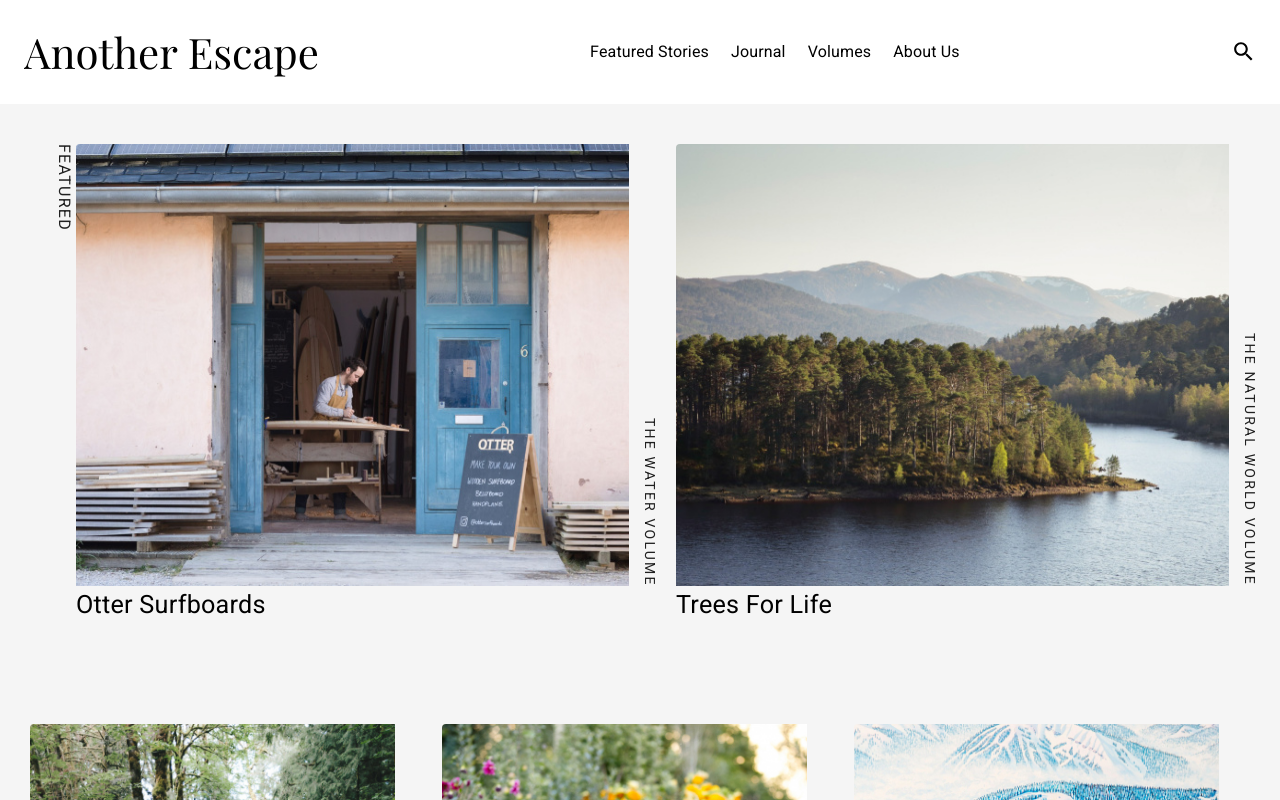
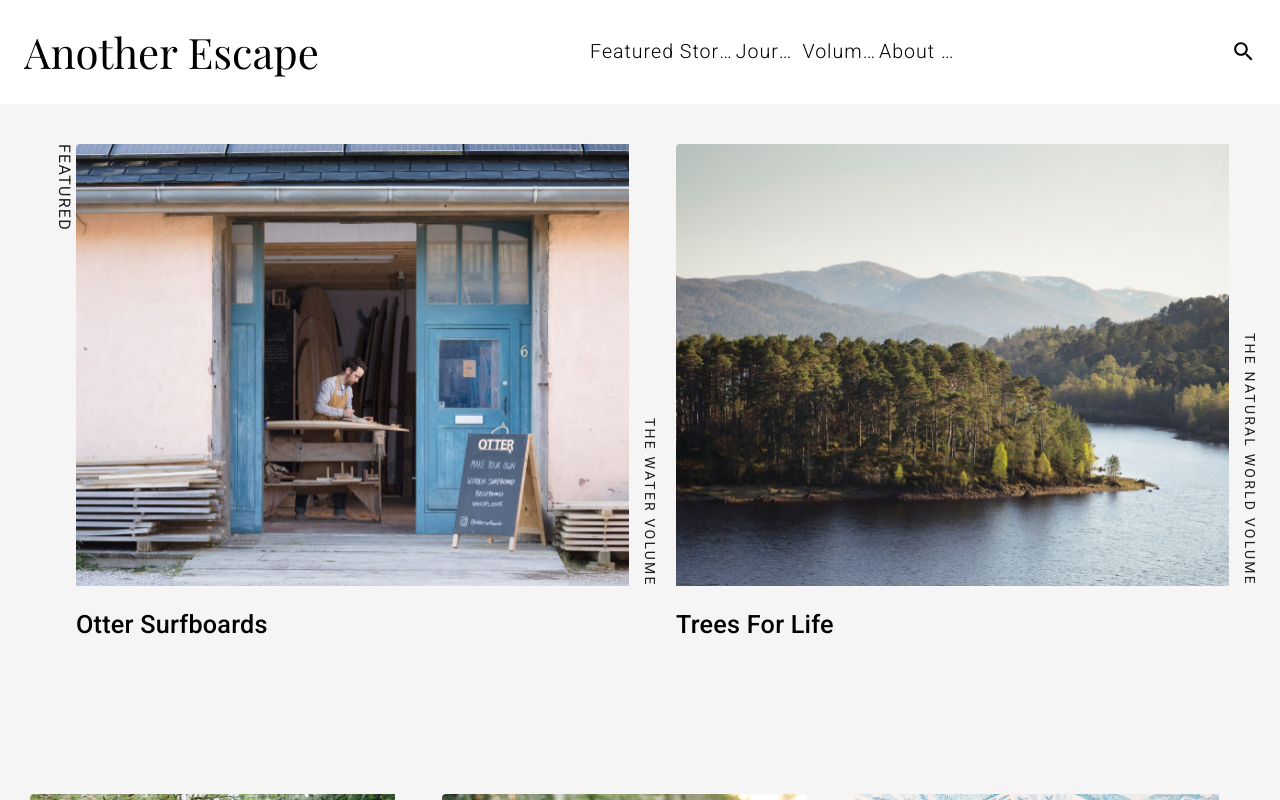
Before and after one commit to aliraza944/Travel-Blog, a Next.js app: page / in a window 1280 px wide. Shown: the top 800 px of the page. Built offline with nearby package versions, Linux system fonts and the light colour scheme; a web font is replaced by a local one.

Commit message:
Fixed styling issues on small screens

```diff
--- a/Components/Card/Styles.js
+++ b/Components/Card/Styles.js
@@ -15,11 +15,7 @@
     width: "100%",
     marginRight: "10px",
   },
-  responsiveImage: {
-    width: "100% !important",
-    height: "100% !important ",
-    objectFit: "contain",
-  },
+
   content: {
     width: "100%",
     display: "flex",
@@ -49,7 +45,7 @@
     writingMode: "horizontal-tb",
     width: "100%",
     textAlign: "center",
-
+    margin: "20px 0 0 0",
     [theme.breakpoints.up("md")]: {
       writingMode: "vertical-rl",
       textAlign: "center",
@@ -60,11 +56,18 @@
     fontSize: "1.2em",
     color: "#2222229e",
     textTransform: "uppercase",
+    margin: "20px 0",
   },
   bottomTitle: {
     fontSize: "1.8em",
     textTransform: "capitalize",
     color: "#000",
+    fontWeight: 500,
+    margin: "0 0 50px 0",
+    [theme.breakpoints.down("md")]: {
+      fontSize: "1.4em",
+      fontWeight: 500,
+    },
   },
   tagesandtitles: {
     width: "100%",
--- a/Components/Navigation/Styles.js
+++ b/Components/Navigation/Styles.js
@@ -27,15 +27,19 @@
     width: "30%",
     textAlign: "center",
     textTransform: "capitalize",
-    fontFamily: "Gordita",
-    fontSize: "1.5em",
-    letterSpacing: "1px",
+
     [theme.breakpoints.up("md")]: {
       display: "flex",
       justifyContent: "space-between",
       alignItems: "center",
     },
   },
+  Elements: {
+    fontSize: "1.4em",
+    letterSpacing: "1px",
+    fontWeight: 300,
+  },
+
   searchIcon: {
     display: "none",
 
--- a/Components/Navigation/index.js
+++ b/Components/Navigation/index.js
@@ -15,10 +15,18 @@
     <>
       {mobile && <Divider style={{ margin: "40px 0 10px 0" }} />}
       <div className={mobile ? classes.drawer : classes.navItems}>
-        <Typography noWrap>Featured Stories</Typography>
-        <Typography noWrap>Journal</Typography>
-        <Typography noWrap>Volumes</Typography>
-        <Typography noWrap>About us</Typography>
+        <Typography className={classes.Elements} noWrap>
+          Featured Stories
+        </Typography>
+        <Typography className={classes.Elements} noWrap>
+          Journal
+        </Typography>
+        <Typography className={classes.Elements} noWrap>
+          Volumes
+        </Typography>
+        <Typography className={classes.Elements} noWrap>
+          About us
+        </Typography>
       </div>
     </>
   );
--- a/Components/ProductCard/Styles.js
+++ b/Components/ProductCard/Styles.js
@@ -3,7 +3,7 @@
 const useStyles = makeStyles((theme) => ({
   root: {
     width: "100%",
-    margin: "100px 0 0 0",
+    margin: "0px 0 0 0",
     backgroundColor: "#eee",
     boxShadow: "none",
   },
@@ -12,15 +12,18 @@
     display: "flex",
     justifyContent: "flex-start",
     flexDirection: "column",
-    padding: "16px 25px",
+    padding: "16px 32px",
   },
   featuredVolume: {
     color: "#4d4d4d",
     letterSpacing: "0.08em",
     textTransform: "uppercase",
-    fontSize: "1.2em",
-    fontWeight: 600,
+    fontSize: "1em",
+    fontWeight: 400,
     margin: "0 0 20px 0",
+    [theme.breakpoints.up("md")]: {
+      fontSize: "1.2em",
+    },
   },
   titleandprice: {
     display: "flex",
@@ -32,13 +35,25 @@
     marginRight: "10px",
   },
   productTitle: {
-    margin: "0 0 20px 0",
-    fontSize: "1.4em",
-    fontWeight: "bold",
+    margin: "0 0 0px 0",
+    fontSize: "1.2em",
+    fontWeight: "500",
+    textTransform: "capitalize",
+    [theme.breakpoints.up("md")]: {
+      margin: "0 0 0px 0",
+      fontWeight: "600",
+
+      fontSize: "1.4em",
+    },
   },
   productPrice: {
-    fontSize: "1.5em",
+    fontSize: "1em",
     color: "#4d4d4d",
+    [theme.breakpoints.up("md")]: {
+      margin: "0 0 10px 0",
+
+      fontSize: "1.2em",
+    },
   },
 }));
 
--- a/Components/ProductCard/index.js
+++ b/Components/ProductCard/index.js
@@ -30,10 +30,10 @@
   const classes = useStyles();
   return (
     <>
-      <Grid container>
+      <Grid container style={{ marginTop: "40px" }}>
         {products.map((product) => {
           return (
-            <Grid item xs={12} md={4}>
+            <Grid item xs={12} md={4} key={product.title}>
               <Card className={classes.root}>
                 <CardMedia className={classes.media}>
                   <Image
--- a/Components/Shop/Styles.js
+++ b/Components/Shop/Styles.js
@@ -29,11 +29,24 @@
   },
   productContent: {
     textAlign: "left",
-    margin: "0 0 0 40px",
+    margin: "0 0 0 0px",
+    width: "50%",
     [theme.breakpoints.down("md")]: {
       textAlign: "center",
       margin: "0 0 0 0px",
+      width: "100%",
     },
+  },
+  gridImageItem: {
+    display: "flex",
+    justifyContent: "flex-end",
+    [theme.breakpoints.down("md")]: {
+      justifyContent: "center",
+    },
+  },
+
+  featuredProductGridImage: {
+    width: "40%",
   },
   featuredVolume: {
     color: "#4d4d4d",
@@ -41,6 +54,10 @@
     textTransform: "uppercase",
     fontSize: "1.2em",
     fontWeight: 600,
+    [theme.breakpoints.down("md")]: {
+      fontSize: "1em",
+      fontWeight: 400,
+    },
   },
   featuredTitle: {
     color: "#000",
@@ -48,8 +65,12 @@
     textTransform: "captilize",
     fontSize: "1.8em",
     fontWeight: 800,
+    [theme.breakpoints.down("md")]: {
+      fontSize: "1.4em",
+      fontWeight: 600,
+    },
   },
-  feaaturedDescription: {
+  featuredDescription: {
     letterSpacing: "0.08em",
     fontSize: "1.2em",
     fontWeight: 400,
@@ -57,6 +78,8 @@
     [theme.breakpoints.down("md")]: {
       textAlign: "center",
       width: "100%",
+      fontSize: "1em",
+      fontWeight: 400,
     },
   },
 }));
--- a/Components/Shop/index.js
+++ b/Components/Shop/index.js
@@ -12,11 +12,28 @@
         <span>shop</span>
       </div>
       <div className={classes.featuredProductGrid}>
-        <Grid container spacing={4} justifyContent="center" alignItems="center">
-          <Grid item xs={12} md={6} style={{ display: "contents" }}>
-            <Image src={featuredProduct} />
+        <Grid
+          container
+          spacing={4}
+          justifyContent="space-around"
+          alignItems="center"
+        >
+          <Grid item xs={12} md={6} className={classes.gridImageItem}>
+            <div className={classes.featuredProductGridImage}>
+              <Image
+                layout="responsive"
+                width={300}
+                height={400}
+                src={featuredProduct}
+              />
+            </div>
           </Grid>
-          <Grid item xs={12} md={6}>
+          <Grid
+            item
+            xs={12}
+            md={6}
+            style={{ display: "flex", justifyContent: "flex-start" }}
+          >
             <div className={classes.productContent}>
               <Typography className={classes.featuredVolume}>
                 Volume thirteen
--- a/Components/StyledButton/index.js
+++ b/Components/StyledButton/index.js
@@ -17,6 +17,11 @@
       backgroundColor: "black",
       color: "white",
     },
+    [theme.breakpoints.down("md")]: {
+      fontSize: "0.8em",
+      pading: "5px 10px",
+      width: "200px",
+    },
   },
 }));
 
```
